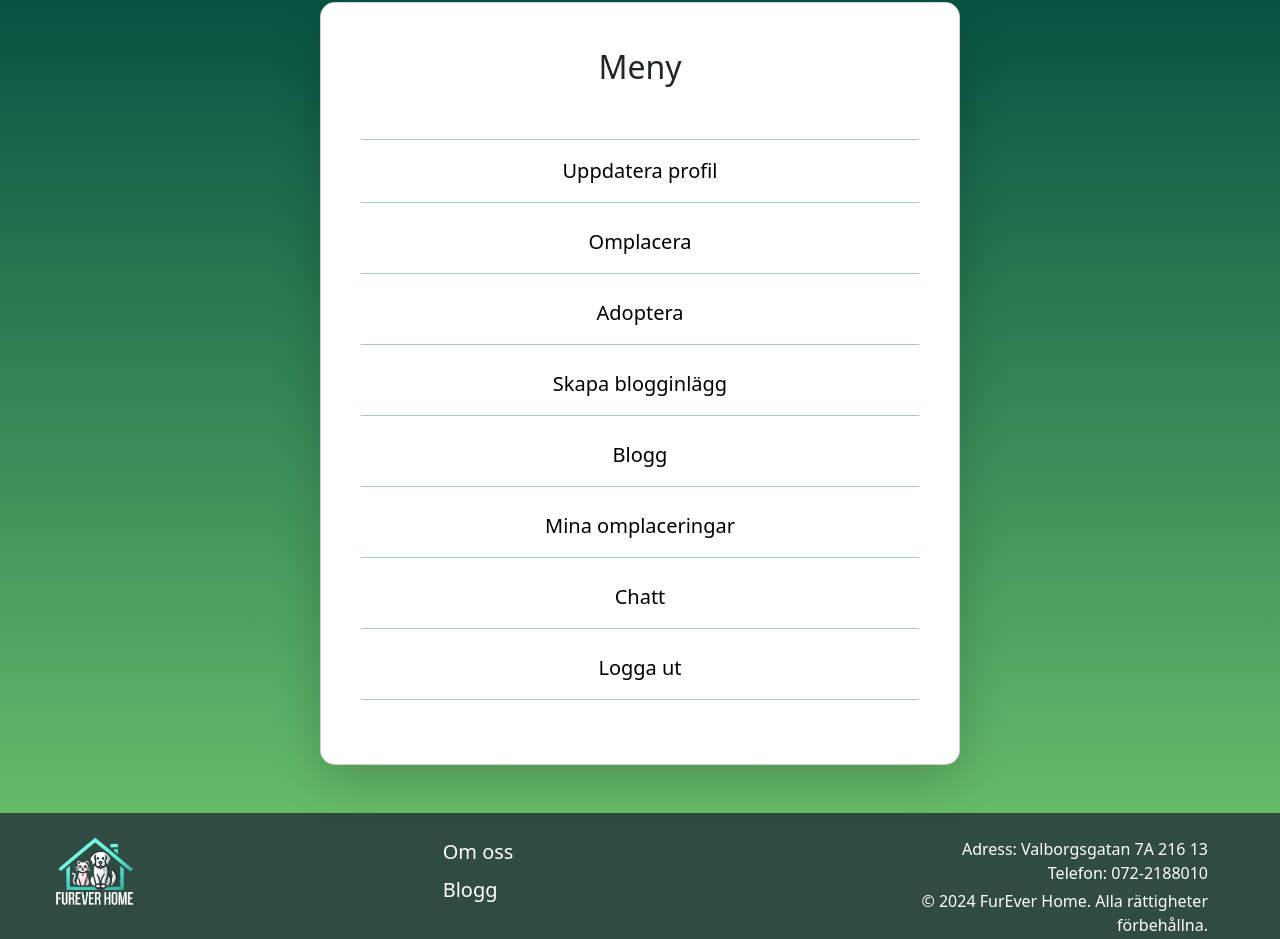
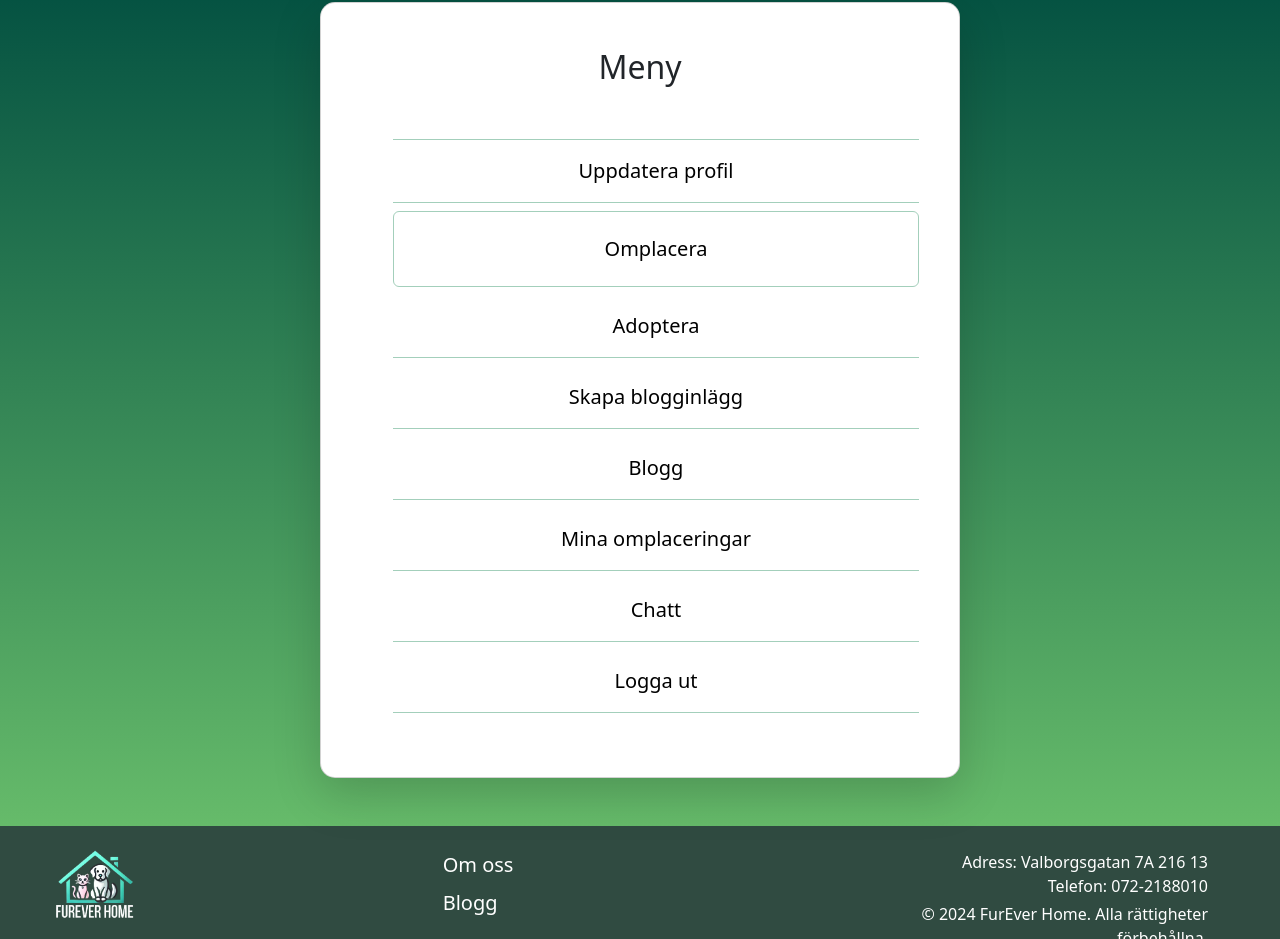
Before and after one commit to Emma-Quinn1/examensarbete, a Next.js app: page /dashboard in a window 1280 px wide. Shown: the part 1383-2322 px from the top of the page. Built offline with nearby package versions, Linux system fonts and the light colour scheme; no server answers.

Commit message:
Fixed padding

```diff
--- a/src/app/dashboard/page.tsx
+++ b/src/app/dashboard/page.tsx
@@ -61,74 +61,74 @@ const Dashboard = () => {
               <Card.Title className="fw-medium mb-5 fs-2 lh-base text-center">
                 Meny
               </Card.Title>
-              <ul className="list-group">
-                <li className="dashboard-links mb-2 p-3 border-bottom border-top border-success-subtle">
+              <ul>
+                <li className="dashboard-links mb-2 border-bottom border-top border-success-subtle">
                   <Link
                     href="/updateProfile"
-                    className="text-decoration-none dashboard-link fs-5 d-block"
+                    className="text-decoration-none dashboard-link fs-5 d-block p-3"
                     role="button"
                   >
                     Uppdatera profil
                   </Link>
                 </li>
-                <li className="dashboard-links mb-2 p-3 border-bottom border-success-subtle">
+                <li className="dashboard-links mb-2 border-bottom border-success-subtle btn">
                   <Link
                     href="/relocate"
-                    className="text-decoration-none dashboard-link fs-5 d-block"
+                    className="text-decoration-none dashboard-link fs-5 d-block p-3"
                     role="button"
                   >
                     Omplacera
                   </Link>
                 </li>
-                <li className="dashboard-links mb-2 p-3 border-bottom border-success-subtle">
+                <li className="dashboard-links mb-2 border-bottom border-success-subtle">
                   <Link
                     href="/adopt"
-                    className="text-decoration-none dashboard-link fs-5 d-block"
+                    className="text-decoration-none dashboard-link fs-5 d-block p-3"
                     role="button"
                   >
                     Adoptera
                   </Link>
                 </li>
-                <li className="dashboard-links mb-2 p-3 border-bottom border-success-subtle">
+                <li className="dashboard-links mb-2 border-bottom border-success-subtle">
                   <Link
                     href="/blog/create"
-                    className="text-decoration-none dashboard-link fs-5 d-block"
+                    className="text-decoration-none dashboard-link fs-5 d-block p-3 "
                     role="button"
                   >
                     Skapa blogginlägg
                   </Link>
                 </li>
-                <li className="dashboard-links mb-2 p-3 border-bottom border-success-subtle">
+                <li className="dashboard-links mb-2 border-bottom border-success-subtle">
                   <Link
                     href="/blog"
-                    className="text-decoration-none dashboard-link fs-5 d-block"
+                    className="text-decoration-none dashboard-link fs-5 d-block p-3"
                     role="button"
                   >
                     Blogg
                   </Link>
                 </li>
-                <li className="dashboard-links mb-2 p-3 border-bottom border-success-subtle">
+                <li className="dashboard-links mb-2 border-bottom border-success-subtle">
                   <Link
                     href="/relocate/myRelocations"
-                    className="text-decoration-none dashboard-link fs-5 d-block"
+                    className="text-decoration-none dashboard-link fs-5 d-block p-3"
                     role="button"
                   >
                     Mina omplaceringar
                   </Link>
                 </li>
-                <li className="dashboard-links mb-2 p-3 border-bottom border-success-subtle">
+                <li className="dashboard-links mb-2 border-bottom border-success-subtle">
                   <Link
                     href="/message/chatApp"
-                    className="text-decoration-none dashboard-link fs-5 d-block"
+                    className="text-decoration-none dashboard-link fs-5 d-block p-3"
                     role="button"
                   >
                     Chatt
                   </Link>
                 </li>
-                <li className="dashboard-links mb-4 p-3 border-bottom border-success-subtle">
+                <li className="dashboard-links mb-4 border-bottom border-success-subtle">
                   <Link
                     href="/logOut"
-                    className="text-decoration-none dashboard-link fs-5 d-block"
+                    className="text-decoration-none dashboard-link fs-5 d-block p-3"
                     role="button"
                   >
                     Logga ut
--- a/src/components/Navigation.tsx
+++ b/src/components/Navigation.tsx
@@ -82,74 +82,74 @@ const Navigation = () => {
           <ul className="list-group">
             {currentUser ? (
               <>
-                <li className="offcanvas-links mb-2 p-3">
+                <li className="offcanvas-links mb-2 ">
                   <Link
                     href="/updateProfile"
                     onClick={handleClose}
-                    className="text-decoration-none navbar-link"
+                    className="text-decoration-none navbar-link d-block p-3"
                   >
                     Uppdatera profil
                   </Link>
                 </li>
-                <li className="offcanvas-links mb-2 p-3">
+                <li className="offcanvas-links mb-2">
                   <Link
                     href="/relocate"
                     onClick={handleClose}
-                    className="text-decoration-none navbar-link"
+                    className="text-decoration-none navbar-link d-block p-3"
                   >
                     Omplacera
                   </Link>
                 </li>
-                <li className="offcanvas-links mb-2 p-3">
+                <li className="offcanvas-links mb-2">
                   <Link
                     href="/adopt"
                     onClick={handleClose}
-                    className="text-decoration-none navbar-link"
+                    className="text-decoration-none navbar-link d-block p-3"
                   >
                     Adoptera
                   </Link>
                 </li>
-                <li className="offcanvas-links mb-2 p-3">
+                <li className="offcanvas-links mb-2">
                   <Link
                     href="/blog/create"
                     onClick={handleClose}
-                    className="text-decoration-none navbar-link"
+                    className="text-decoration-none navbar-link d-block p-3"
                   >
                     Skapa blogginlägg
                   </Link>
                 </li>
-                <li className="offcanvas-links mb-2 p-3">
+                <li className="offcanvas-links mb-2">
                   <Link
                     href="/blog"
                     onClick={handleClose}
-                    className="text-decoration-none navbar-link"
+                    className="text-decoration-none navbar-link d-block p-3"
                   >
                     Blogg
                   </Link>
                 </li>
-                <li className="offcanvas-links mb-2 p-3">
+                <li className="offcanvas-links mb-2">
                   <Link
                     href="/relocate/myRelocations"
                     onClick={handleClose}
-                    className="text-decoration-none navbar-link"
+                    className="text-decoration-none navbar-link d-block p-3"
                   >
                     Mina omplaceringar
                   </Link>
                 </li>
-                <li className="offcanvas-links mb-2 p-3">
+                <li className="offcanvas-links mb-2">
                   <Link
                     href="/message/chatApp"
                     onClick={handleClose}
-                    className="text-decoration-none navbar-link"
+                    className="text-decoration-none navbar-link d-block p-3"
                   >
                     Chatt
                   </Link>
                 </li>
-                <li className="offcanvas-links mb-2 p-3">
+                <li className="offcanvas-links mb-2">
                   <Link
                     href="/logOut"
                     onClick={handleClose}
-                    className="text-decoration-none navbar-link"
+                    className="text-decoration-none navbar-link d-block p-3"
                   >
                     Logga ut
                   </Link>
@@ -157,29 +157,29 @@ const Navigation = () => {
               </>
             ) : (
               <>
-                <li className="offcanvas-links mb-2 p-3">
+                <li className="offcanvas-links mb-2">
                   <Link
                     href="/signUp"
                     onClick={handleClose}
-                    className="text-decoration-none navbar-link"
+                    className="text-decoration-none navbar-link d-block p-3"
                   >
                     Bli medlem
                   </Link>
                 </li>
-                <li className="offcanvas-links mb-2 p-3">
+                <li className="offcanvas-links mb-2">
                   <Link
                     href="/login"
                     onClick={handleClose}
-                    className="text-decoration-none navbar-link"
+                    className="text-decoration-none navbar-link d-block p-3"
                   >
                     Logga in
                   </Link>
                 </li>
-                <li className="offcanvas-links mb-2 p-3">
+                <li className="offcanvas-links mb-2">
                   <Link
                     href="/blog"
                     onClick={handleClose}
-                    className="text-decoration-none navbar-link"
+                    className="text-decoration-none navbar-link d-block p-3"
                   >
                     Blogg
                   </Link>
```
